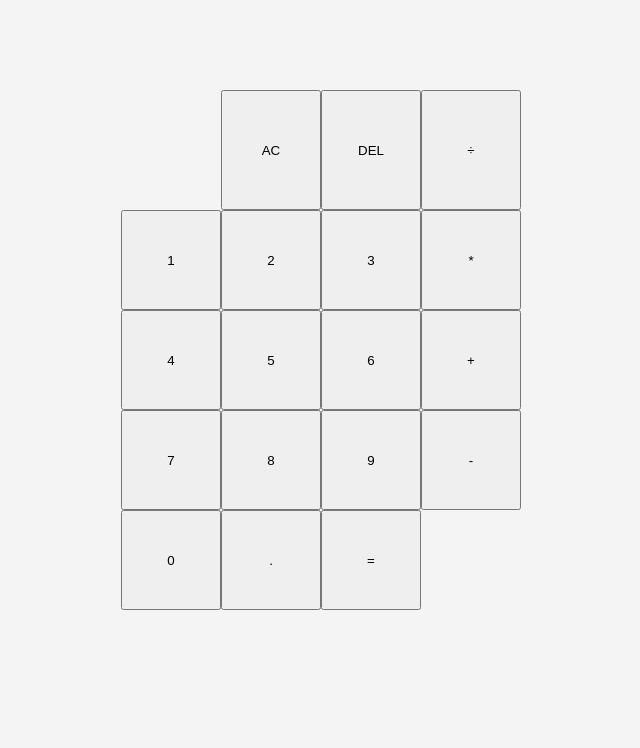
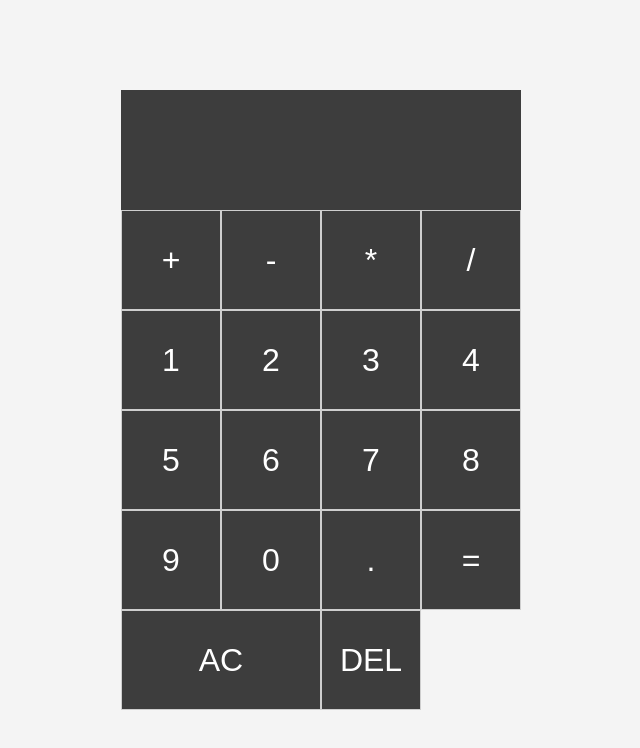
Before and after one commit to colearrington98/React-Calculator, a React (Create React App) app in the folder client/: page / in a window 1280 px wide. Shown: the top 748 px of the page, without its empty margins (319-959 px from the left). Built offline with nearby package versions, Linux system fonts and the light colour scheme.

Commit message:
Created and fixed caluclator logic.

```diff
--- a/client/src/App.js
+++ b/client/src/App.js
@@ -1,34 +1,145 @@
+import React, { useReducer } from "react";
 import "./styles.css";
 
+const initialState = {
+  currentOperand: "",
+  previousOperand: "",
+  operation: "",
+};
+
+const ACTION = {
+  ADD: "add",
+  SUBTRACT: "subtract",
+  MULTIPLY: "multiply",
+  DIVIDE: "divide",
+  CLEAR: "clear",
+  DELETE: "delete",
+  EQUAL: "equal",
+  APPEND: "append",
+  DECIMAL: "decimal",
+};
+
+function reducer(state, { type, payload }) {
+  switch (type) {
+    case ACTION.ADD:
+      return {
+        ...state,
+        previousOperand: state.currentOperand,
+        currentOperand: "",
+        operation: "+",
+      };
+    case ACTION.SUBTRACT:
+      return {
+        ...state,
+        previousOperand: state.currentOperand,
+        currentOperand: "",
+        operation: "-",
+      };
+    case ACTION.MULTIPLY:
+      return {
+        ...state,
+        previousOperand: state.currentOperand,
+        currentOperand: "",
+        operation: "*",
+      };
+    case ACTION.DIVIDE:
+      return {
+        ...state,
+        previousOperand: state.currentOperand,
+        currentOperand: "",
+        operation: "/",
+      };
+    case ACTION.CLEAR:
+      return {
+        ...state,
+        previousOperand: "",
+        currentOperand: "",
+        operation: "",
+      };
+    case ACTION.DELETE:
+      return {
+        ...state,
+        currentOperand: state.currentOperand.slice(0, -1),
+      };
+    case ACTION.EQUAL:
+      return {
+        ...state,
+        currentOperand: eval(
+          state.previousOperand + state.operation + state.currentOperand
+        ).toString(),
+        previousOperand: "",
+        operation: "",
+      };
+    case ACTION.APPEND:
+      return {
+        ...state,
+        currentOperand: state.currentOperand + payload,
+      };
+    case ACTION.DECIMAL:
+      return {
+        ...state,
+        currentOperand: state.currentOperand + payload,
+      };
+    default:
+      return state;
+  }
+}
+
 function App() {
+  const [{ currentOperand, previousOperand, operation }, dispatch] = useReducer(
+    reducer,
+    initialState
+  );
+
+  const handleButtonClick = (type, payload) => {
+    dispatch({ type, payload });
+  };
+
+  const buttons = [
+    { type: ACTION.ADD, label: "+" },
+    { type: ACTION.SUBTRACT, label: "-" },
+    { type: ACTION.MULTIPLY, label: "*" },
+    { type: ACTION.DIVIDE, label: "/" },
+    { type: ACTION.APPEND, payload: "1", label: "1" },
+    { type: ACTION.APPEND, payload: "2", label: "2" },
+    { type: ACTION.APPEND, payload: "3", label: "3" },
+    { type: ACTION.APPEND, payload: "4", label: "4" },
+    { type: ACTION.APPEND, payload: "5", label: "5" },
+    { type: ACTION.APPEND, payload: "6", label: "6" },
+    { type: ACTION.APPEND, payload: "7", label: "7" },
+    { type: ACTION.APPEND, payload: "8", label: "8" },
+    { type: ACTION.APPEND, payload: "9", label: "9" },
+    { type: ACTION.APPEND, payload: "0", label: "0" },
+    { type: ACTION.DECIMAL, payload: ".", label: "." },
+    { type: ACTION.EQUAL, label: "=" },
+    { type: ACTION.CLEAR, label: "AC" },
+    { type: ACTION.DELETE, label: "DEL" },
+  ];
+
   return (
     <div className="calculator-grid">
       <div className="output">
-    <div className="previous-operand"></div>
-      <div className="current-operand"></div>
+        <div className="previous-operand">{previousOperand} {operation}</div>
+        <div className="current-operand">{currentOperand}</div>
+      </div>
+      {buttons.map((button) => (
+        <button
+          key={button.label}
+          onClick={() => handleButtonClick(button.type, button.payload)}
+          className={`${
+            button.type === ACTION.ADD ||
+            button.type === ACTION.SUBTRACT ||
+            button.type === ACTION.MULTIPLY ||
+            button.type === ACTION.DIVIDE
+              ? "operator"
+              : ""
+          } ${button.type === ACTION.CLEAR ? "span-two" : ""}`}
+        >
+          {button.label}
+        </button>
+      ))}
     </div>
-    <button className="span-two">AC</button>
-    <button className="span-two">DEL</button>
-    <button className="operator">÷</button>
-    <button>1</button>
-    <button>2</button>
-    <button>3</button>
-    <button className="operator">*</button>
-    <button>4</button>
-    <button>5</button>
-    <button>6</button>
-    <button className="operator">+</button>
-    <button>7</button>
-    <button>8</button>
-    <button>9</button>
-    <button className="operator">-</button>
-    <button>0</button>
-    <button>.</button>
-    <button className="span-two">=</button>
-  </div>
-
-
-  )
+  );
 }
 
 export default App;
--- a/client/src/styles.css
+++ b/client/src/styles.css
@@ -20,3 +20,43 @@ body {
   grid-template-columns: repeat(4, 100px);
   grid-template-rows: minmax(120px, auto) repeat(5, 100px);
 }
+
+.calculator-grid > button {
+  cursor: pointer;
+  font-size: 2rem;
+  border: 1px solid rgba(255, 255, 255, 0.75);
+  background-color: rgba(0, 0, 0, 0.75);
+  color: white;
+  outline: none;
+}
+
+.calculator-grid > button:hover {
+  background-color: rgba(255, 255, 255, 0.75);
+  color: black;
+}
+
+.span-two {
+  grid-column: span 2;
+}
+
+.output {
+  grid-column: 1 / -1;
+  background-color: rgba(0, 0, 0, 0.75);
+  display: flex;
+  align-items: flex-end;
+  justify-content: space-around;
+  flex-direction: column;
+  padding: 10px;
+  word-wrap: break-word;
+  word-break: break-all;
+}
+
+.output .previous-operand {
+  color: rgba(255, 255, 255, 0.75);
+  font-size: 1.5rem;
+}
+
+.output .current-operand {
+  color: white;
+  font-size: 2.5rem;
+}
```
